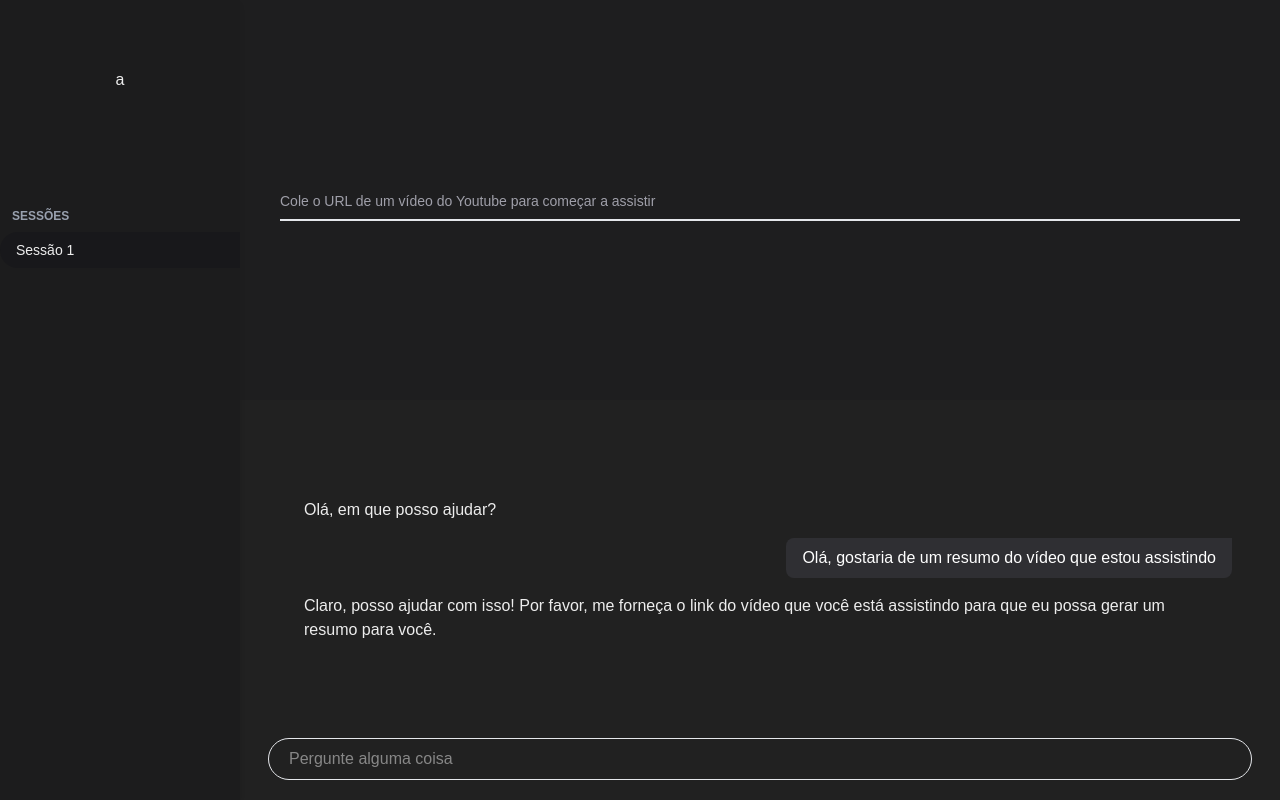
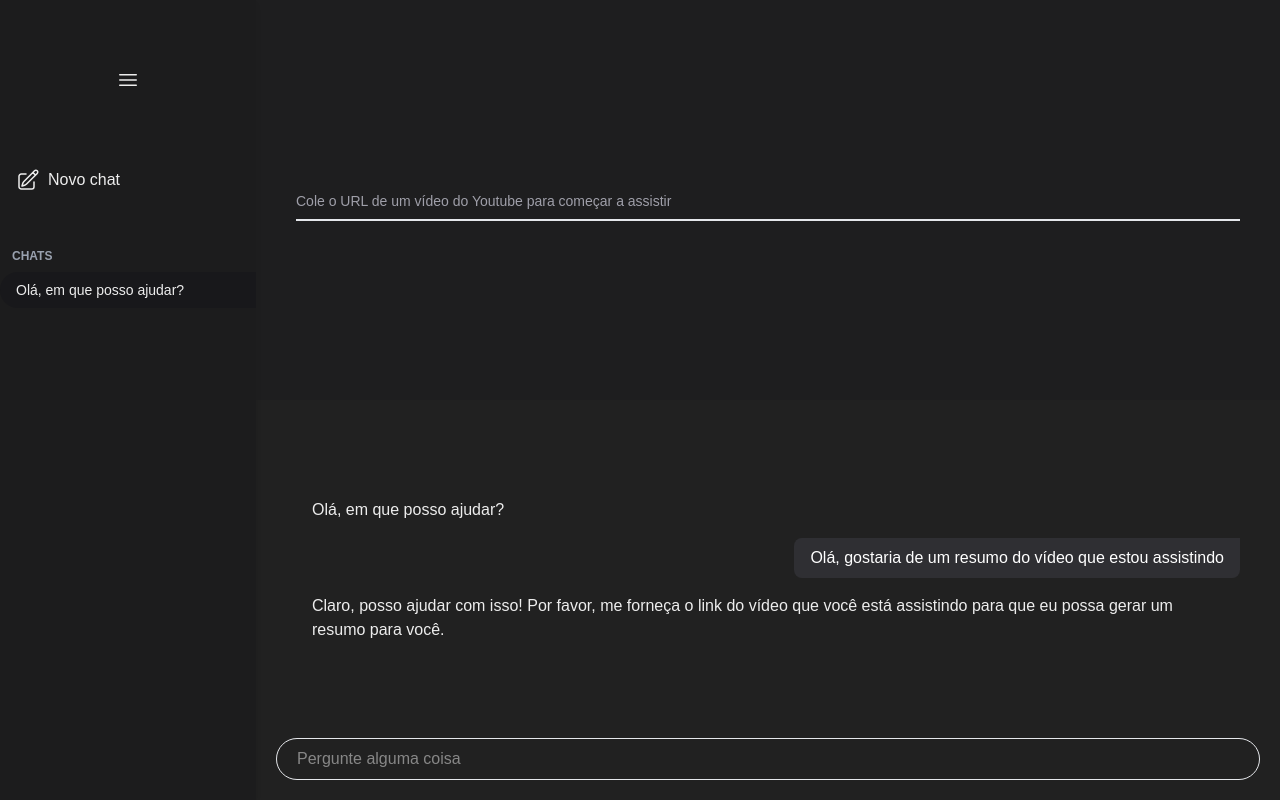
Before and after one commit to lleafar/video-study-ai-assistant, a Next.js app in the folder frontend/: page /chat/1 in a window 1280 px wide. Built offline with nearby package versions, Linux system fonts and the light colour scheme.

Commit message:
feat(ui): add Button component and integrate it into Sidebar for improved navigation

```diff
--- /dev/null
+++ b/frontend/app/components/Button.tsx
@@ -0,0 +1,28 @@
+export default function Button({
+  className,
+  children,
+  route,
+  onClick,
+}: {
+  className?: string;
+  children?: React.ReactNode;
+  route?: string;
+  onClick?: () => void;
+}) {
+  const baseStyles = "flex items-center w-full rounded-full hover:bg-zinc-600/30 transition-colors text-sm";
+  const linkStyles= "relative z-10  flex items-center w-full min-w-0 overflow-hidden px-4 py-2 gap-2";
+
+  return (
+    <div
+      className={baseStyles + (className || "")}
+    >
+      <a
+        href={route}
+        onClick={onClick}
+        className={linkStyles}
+      >
+        {children}
+      </a>
+    </div>
+  );
+}
--- a/frontend/app/components/Sidebar.tsx
+++ b/frontend/app/components/Sidebar.tsx
@@ -3,31 +3,90 @@
 import { useState } from "react";
 import SidebarItem from "./SidebarItem";
 import { useChatStore } from "@/store/useChatStore";
+import Button from "./Button";
 
 export default function Sidebar() {
   const [isDrawerOpen, setIsDrawerOpen] = useState(true);
   const sessions = useChatStore((s) => s.sessions);
 
   return (
-    <aside className="h-screen flex flex-col bg-zinc-900/50 shadow-md">
-      <div className="flex items-center justify-center h-16 py-20">
-        <a onClick={() => setIsDrawerOpen((prev) => !prev)}>a</a>
+    <aside
+      className={`h-screen flex flex-col bg-zinc-900/50 shadow-md transition-all duration-300 ease-in-out overflow-hidden ${
+        isDrawerOpen ? "w-64" : "w-16"
+      }`}
+    >
+      <div className="flex flex-col items-center justify-center h-16 py-20 px-4 shrink-0">
+        <button
+          onClick={() => setIsDrawerOpen((prev) => !prev)}
+          className="hover:opacity-70 transition-opacity cursor-pointer"
+        >
+          <svg
+            xmlns="http://www.w3.org/2000/svg"
+            fill="none"
+            viewBox="0 0 24 24"
+            strokeWidth={1.5}
+            stroke="currentColor"
+            className="size-6"
+          >
+            <path
+              strokeLinecap="round"
+              strokeLinejoin="round"
+              d="M3.75 6.75h16.5M3.75 12h16.5m-16.5 5.25h16.5"
+            />
+          </svg>
+        </button>
       </div>
-      <nav
-        className="flex-1 flex flex-col mt-10 w-60 max-w-60"
-        hidden={!isDrawerOpen}
+      {/* <div className="px-3 text-xs uppercase font-semibold shrink-0"> */}
+      <Button className="text-md">
+          <svg
+            xmlns="http://www.w3.org/2000/svg"
+            fill="none"
+            viewBox="0 0 24 24"
+            strokeWidth={1.5}
+            stroke="currentColor"
+            className="size-6 shrink-0"
+          >
+            <path
+              strokeLinecap="round"
+              strokeLinejoin="round"
+              d="m16.862 4.487 1.687-1.688a1.875 1.875 0 1 1 2.652 2.652L10.582 16.07a4.5 4.5 0 0 1-1.897 1.13L6 18l.8-2.685a4.5 4.5 0 0 1 1.13-1.897l8.932-8.931Zm0 0L19.5 7.125M18 14v4.75A2.25 2.25 0 0 1 15.75 21H5.25A2.25 2.25 0 0 1 3 18.75V8.25A2.25 2.25 0 0 1 5.25 6H10"
+            />
+          </svg>
+          <p
+            className={`whitespace-nowrap truncate transition-all duration-300 ${
+              isDrawerOpen
+                ? "opacity-100 w-auto"
+                : "opacity-0 w-0 overflow-hidden"
+            }`}
+          >
+            Novo chat
+          </p>
+      </Button>
+      {/* </div> */}
+      <nav className="flex-1 flex flex-col mt-10 overflow-hidden">
+        <div
+          className={`transition-all duration-300 ${
+            isDrawerOpen
+              ? "opacity-100 translate-x-0"
+              : "opacity-0 -translate-x-full invisible"
+          }`}
         >
           <div className="px-3 py-2 text-xs text-gray-400 uppercase font-semibold">
-          <span>Sessões</span>
+            <span>Chats</span>
           </div>
-        <div className="gap-4">
+          <div className="flex flex-col gap-4">
             {sessions.map((session) => (
               <SidebarItem
                 key={session.id}
                 route={`/chat/${session.id}`}
-              label={`Sessão ${session.id}`}
+                label={
+                  session.messages.length > 0
+                    ? session.messages[0].content.substring(0, 40)
+                    : ""
+                }
               />
             ))}
+          </div>
         </div>
       </nav>
     </aside>
--- a/frontend/app/components/SidebarItem.tsx
+++ b/frontend/app/components/SidebarItem.tsx
@@ -7,10 +7,8 @@ export default function SidebarItem({
   onClick,
 }: {
   children?: React.ReactNode;
-  icon?: string;
   route: string;
   label: string;
-  active?: boolean;
   onClick?: () => void;
 }) {
   const [selected, setSelected] = useState(false);
@@ -21,14 +19,14 @@ export default function SidebarItem({
 
   return (
     <div className="flex-col">
-      <div className={`w-full h-full rounded-l-full ${selected ? "bg-zinc-900" : "bg-transparent hover:bg-zinc-600/30"} `}>
+      <div className={`w-full h-full rounded-l-full transition-colors ${selected ? "bg-zinc-900" : "bg-transparent hover:bg-zinc-600/30"} `}>
         <a
           href={route}
           onClick={onClick}
-          className="relative z-10 px-4 py-2 rounded flex flex-col items-start gap-3 transition-colors text-sm"
+          className="relative z-10 px-4 py-2 rounded flex flex-col items-start gap-3 text-sm"
         >
           {children && children}
-          {label}
+          <p className="truncate w-full">{label}</p>
         </a>
       </div>
     </div>
```
Lines whose indentation alone changed are shown as unchanged.
